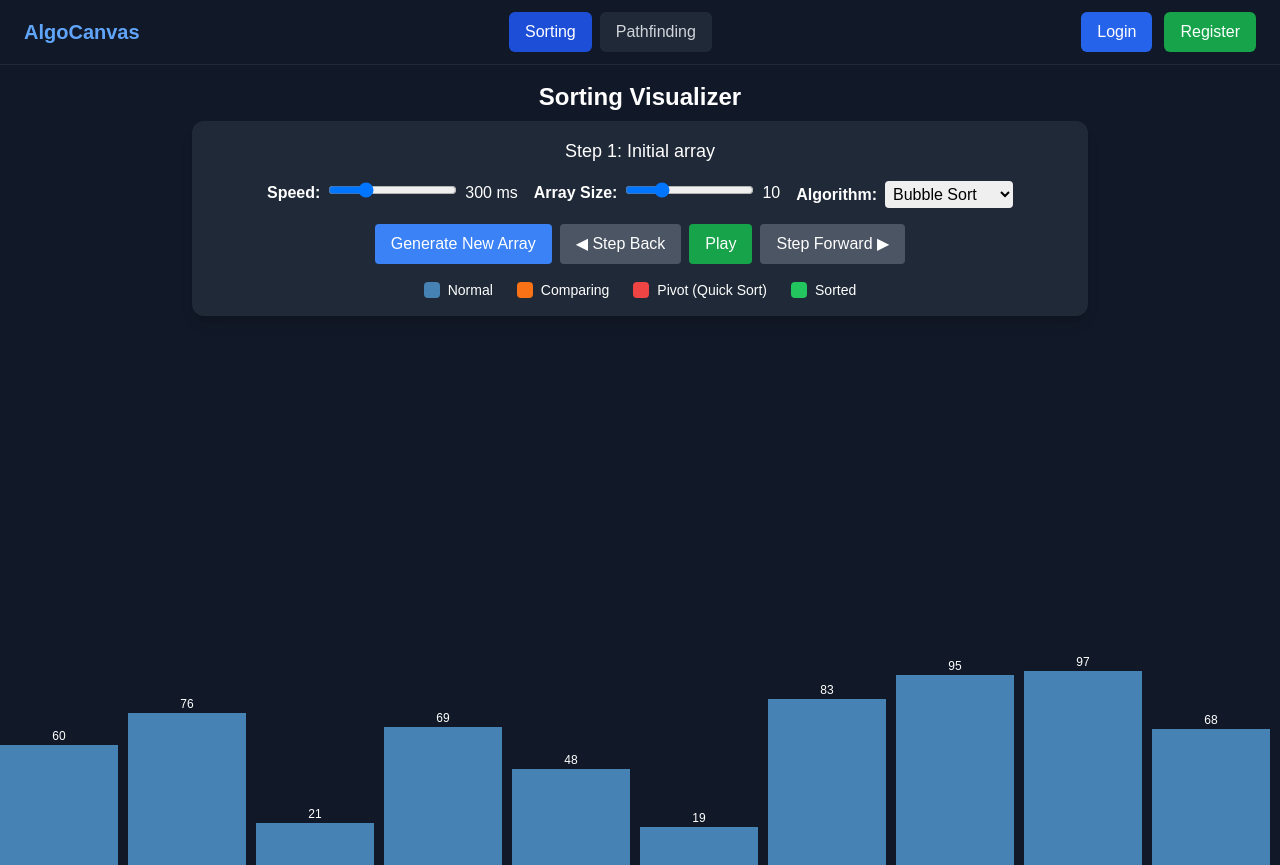
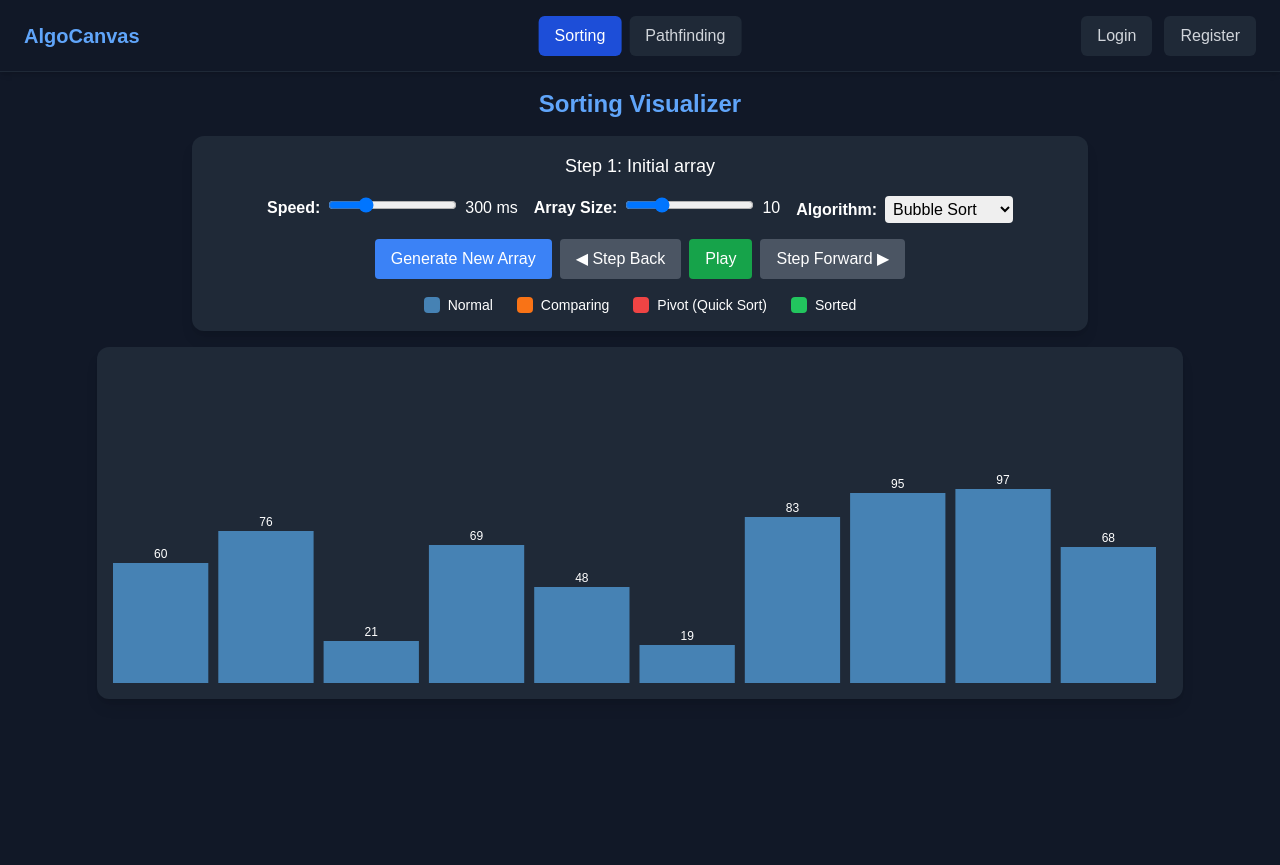
Before and after one commit to MoeAllami/CIS-376-Project, a Next.js app in the folder app/: page /sorting in a window 1280 px wide. After the commit the page ends 800 px from the top, so only its background shows below. Built offline with nearby package versions, Linux system fonts and the light colour scheme; no server answers.

Commit message:
some UI touch ups (#17) (#18)
* UI Updates

```diff
--- a/app/app/auth/register/page.tsx
+++ b/app/app/auth/register/page.tsx
@@ -2,7 +2,7 @@
 
 import { useState } from "react";
 import { useRouter } from "next/navigation";
-import { signIn } from "next-auth/react"; // Used to log the user in after registration
+import { signIn } from "next-auth/react";
 
 export default function RegisterPage() {
   const router = useRouter();
@@ -36,7 +36,7 @@ export default function RegisterPage() {
       const loginRes = await signIn("credentials", {
         email,
         password,
-        redirect: false, // We’ll manually handle the redirect below
+        redirect: false,
       });
 
       if (loginRes?.ok) {
@@ -80,7 +80,7 @@ export default function RegisterPage() {
         />
         <button
           type="submit"
-          className="bg-blue-600 text-white w-full py-2 rounded"
+          className="w-full py-2 rounded-md transition bg-gray-800 text-gray-300 hover:bg-gray-700"
         >
           Register
         </button>
--- a/app/app/auth/signin/page.tsx
+++ b/app/app/auth/signin/page.tsx
@@ -1,20 +1,30 @@
-// app/auth/signin/page.tsx
 "use client";
 
 import { signIn } from "next-auth/react";
 import { useState } from "react";
+import { useRouter } from "next/navigation";
 
 export default function SignInPage() {
+  const router = useRouter();
+
   const [email, setEmail] = useState("");
   const [password, setPassword] = useState("");
+  const [error, setError] = useState("");
 
   const handleSubmit = async (e: any) => {
     e.preventDefault();
-    await signIn("credentials", {
+
+    const res = await signIn("credentials", {
       email,
       password,
-      callbackUrl: "/", // Redirect after login
+      redirect: false,
     });
+
+    if (res?.error) {
+      setError("Invalid email or password");
+    } else if (res?.ok) {
+      router.push("/");
+    }
   };
 
   return (
@@ -27,6 +37,7 @@ export default function SignInPage() {
           className="border w-full p-2 text-black"
           value={email}
           onChange={(e) => setEmail(e.target.value)}
+          required
         />
         <input
           type="password"
@@ -34,10 +45,15 @@ export default function SignInPage() {
           className="border w-full p-2 text-black"
           value={password}
           onChange={(e) => setPassword(e.target.value)}
+          required
         />
-        <button type="submit" className="bg-black text-white px-4 py-2 rounded">
+        <button
+          type="submit"
+          className="w-full py-2 rounded-md transition bg-gray-800 text-gray-300 hover:bg-gray-700"
+        >
           Login
         </button>
+        {error && <p className="text-red-500 text-sm text-center">{error}</p>}
       </form>
     </div>
   );
--- a/app/app/components/LayoutWrapper.tsx
+++ b/app/app/components/LayoutWrapper.tsx
@@ -1,19 +1,10 @@
-// This component wraps all pages with optional NavBar
-// It uses usePathname() to determine the current route
-// NavBar is only shown when not on the homepage ("/")
+"use client";
+import NavBar from "./NavBar";
 
-'use client';
-import NavBar from './NavBar';
+interface Props {
+  children: React.ReactNode;
+}
 
-export default function LayoutWrapper({
-  children,
-}: {
-  children: React.ReactNode;
-}) {
-  return (
-    <>
-      {<NavBar />}
-      <main>{children}</main>
-    </>
-  );
+export default function LayoutWrapper({ children }: Props) {
+  return <main className="max-w-7xl mx-auto px-6 w-full">{children}</main>;
 }
--- a/app/app/components/NavBar.tsx
+++ b/app/app/components/NavBar.tsx
@@ -1,60 +1,63 @@
-'use client';
+"use client";
 
-import Link from 'next/link';
-import { usePathname } from 'next/navigation';
-import { useSession, signOut } from 'next-auth/react';
+import Link from "next/link";
+import { usePathname } from "next/navigation";
+import { useSession, signOut } from "next-auth/react";
 
 const NavBar = () => {
-  const pathname = usePathname();
+  const pathname = usePathname() ?? "";
   const { data: session } = useSession();
 
+  const navButton = (active: boolean) =>
+    `px-4 py-2 rounded-md transition ${
+      active
+        ? "bg-blue-700 text-white"
+        : "bg-gray-800 text-gray-300 hover:bg-gray-700"
+    }`;
+
+  const hiddenNavPaths = ["/", "/auth/signin", "/auth/register"];
+  const showNavButtons = !hiddenNavPaths.includes(pathname);
+
   return (
-    <nav className="bg-gray-900 text-white border-b border-gray-800 shadow-md w-full">
-      <div className="max-w-7xl mx-auto flex justify-between items-center px-6 py-3">
+    <nav className="bg-gray-900 text-white border-b border-gray-800 shadow-md w-full relative h-[4.5rem]">
+      <div className="max-w-7xl mx-auto w-full h-full px-6 relative flex items-center justify-center">
         {/* Left: Logo */}
-        <div className="flex items-center space-x-2">
-          <Link href="/" className="text-xl font-bold text-blue-400 hover:underline">
+        <div className="absolute left-6 top-1/2 -translate-y-1/2">
+          <Link
+            href="/"
+            className="text-xl font-bold text-blue-400 hover:underline"
+          >
             AlgoCanvas
           </Link>
         </div>
 
-        {/* Center: Navigation Buttons */}
-        <div className="flex gap-2">
+        {/* Center: Sorting / Pathfinding */}
+        {showNavButtons && (
+          <div className="absolute left-1/2 top-1/2 -translate-x-1/2 -translate-y-1/2 flex gap-2">
             <Link href="/sorting">
-            <button
-              className={`px-4 py-2 rounded-md transition ${
-                pathname === '/sorting'
-                  ? 'bg-blue-700 text-white'
-                  : 'bg-gray-800 text-gray-300 hover:bg-gray-700'
-              }`}
-            >
+              <button className={navButton(pathname === "/sorting")}>
                 Sorting
               </button>
             </Link>
-
             <Link href="/pathfinding">
-            <button
-              className={`px-4 py-2 rounded-md transition ${
-                pathname === '/pathfinding'
-                  ? 'bg-blue-700 text-white'
-                  : 'bg-gray-800 text-gray-300 hover:bg-gray-700'
-              }`}
-            >
+              <button className={navButton(pathname === "/pathfinding")}>
                 Pathfinding
               </button>
             </Link>
           </div>
+        )}
 
         {/* Right: Auth Controls */}
-        <div className="flex items-center gap-3">
+        <div className="absolute right-6 top-1/2 -translate-y-1/2 flex items-center gap-3">
           {session ? (
             <>
               <span className="text-sm text-gray-300">
-                Signed in as <span className="font-medium">{session.user?.email}</span>
+                {" "}
+                <span className="font-medium">{session.user?.email}</span>
               </span>
               <button
-                onClick={() => signOut({ callbackUrl: '/' })}
-                className="px-4 py-2 bg-red-600 hover:bg-red-700 rounded-md text-white"
+                onClick={() => signOut({ callbackUrl: "/" })}
+                className="px-4 py-2 rounded-md transition bg-gray-800 text-gray-300 hover:bg-gray-700"
               >
                 Logout
               </button>
@@ -62,12 +65,12 @@ const NavBar = () => {
           ) : (
             <>
               <Link href="/auth/signin">
-                <button className="px-4 py-2 bg-blue-600 hover:bg-blue-700 rounded-md text-white">
+                <button className={navButton(pathname === "/auth/signin")}>
                   Login
                 </button>
               </Link>
               <Link href="/auth/register">
-                <button className="px-4 py-2 bg-green-600 hover:bg-green-700 rounded-md text-white">
+                <button className={navButton(pathname === "/auth/register")}>
                   Register
                 </button>
               </Link>
--- a/app/app/layout.tsx
+++ b/app/app/layout.tsx
@@ -1,11 +1,12 @@
-import './globals.css';
-import React from 'react';
-import LayoutWrapper from './components/LayoutWrapper';
-import SessionWrapper from './components/SessionWrapper';
+import "./globals.css";
+import React from "react";
+import LayoutWrapper from "./components/LayoutWrapper";
+import SessionWrapper from "./components/SessionWrapper";
+import NavBar from "./components/NavBar";
 
 export const metadata = {
-  title: 'AlgoCanvas',
-  description: 'Interactive algorithm visualizer',
+  title: "AlgoCanvas",
+  description: "Interactive algorithm visualizer",
 };
 
 export default function RootLayout({
@@ -17,6 +18,7 @@ export default function RootLayout({
     <html lang="en">
       <body className="bg-gray-900 text-white">
         <SessionWrapper>
+          <NavBar />
           <LayoutWrapper>{children}</LayoutWrapper>
         </SessionWrapper>
       </body>
--- a/app/app/sorting/page.tsx
+++ b/app/app/sorting/page.tsx
@@ -1,10 +1,10 @@
-'use client';
+"use client";
 
-import { useState, useEffect, useRef } from 'react';
-import * as d3 from 'd3';
-import { SortResult } from '@/utils/SortingAlgorithms';
-import SaveLoadModal from '../components/SaveLoadModal';
-import { useSession } from 'next-auth/react';
+import { useState, useEffect, useRef } from "react";
+import * as d3 from "d3";
+import { SortResult } from "@/utils/SortingAlgorithms";
+import SaveLoadModal from "../components/SaveLoadModal";
+import { useSession } from "next-auth/react";
 
 const SortingVisualizer = () => {
   // SVG reference for D3 rendering
@@ -21,27 +21,29 @@ const SortingVisualizer = () => {
   const [currentStep, setCurrentStep] = useState(0);
   const [speed, setSpeed] = useState(300);
   const [arraySize, setArraySize] = useState(10);
-  const [selectedAlgorithm, setSelectedAlgorithm] = useState('bubble');
+  const [selectedAlgorithm, setSelectedAlgorithm] = useState("bubble");
   const [isPlaying, setIsPlaying] = useState(false);
   const intervalRef = useRef<NodeJS.Timeout | null>(null);
 
   // Save/load modal
   const [modalOpen, setModalOpen] = useState(false);
-  const [modalMode, setModalMode] = useState<'save' | 'load'>('save');
+  const [modalMode, setModalMode] = useState<"save" | "load">("save");
 
   // Generate a new random array and fetch sorting steps from the server
   const generateArray = async () => {
-    const newArray = Array.from({ length: arraySize }, () => Math.floor(Math.random() * 100 + 10));
+    const newArray = Array.from({ length: arraySize }, () =>
+      Math.floor(Math.random() * 100 + 10)
+    );
     setArray(newArray);
 
     try {
-      const response = await fetch('/api/sort', {
-        method: 'POST',
-        headers: { 'Content-Type': 'application/json' },
+      const response = await fetch("/api/sort", {
+        method: "POST",
+        headers: { "Content-Type": "application/json" },
         body: JSON.stringify({ array: newArray, algorithm: selectedAlgorithm }),
       });
 
-      if (!response.ok) throw new Error('Failed to fetch sort data');
+      if (!response.ok) throw new Error("Failed to fetch sort data");
 
       const data: SortResult = await response.json();
       setSteps(data.steps);
@@ -50,7 +52,7 @@ const SortingVisualizer = () => {
       setSortedIndices(data.sortedIndices);
       setCurrentStep(0);
     } catch (err) {
-      console.error('Error generating array or fetching sort:', err);
+      console.error("Error generating array or fetching sort:", err);
     }
   };
 
@@ -82,34 +84,39 @@ const SortingVisualizer = () => {
     const actualBarWidth = barWidth - gap;
 
     svg
-      .selectAll('rect')
+      .selectAll("rect")
       .data(data, (d, i) => i)
-      .join('rect')
+      .join("rect")
       .transition()
       .duration(speed / 1.2)
-      .attr('x', (_, i) => i * barWidth)
-      .attr('y', (d) => height - d * 2)
-      .attr('width', actualBarWidth)
-      .attr('height', (d) => d * 2)
-      .attr('fill', (_, i) => {
-        if (sorted.includes(i)) return 'green';
-        if (selectedAlgorithm === 'quick' && highlightIndices.length === 2 && i === highlightIndices[1]) return 'red';
-        if (highlightIndices.includes(i)) return 'orange';
-        return 'steelblue';
+      .attr("x", (_, i) => i * barWidth)
+      .attr("y", (d) => height - d * 2)
+      .attr("width", actualBarWidth)
+      .attr("height", (d) => d * 2)
+      .attr("fill", (_, i) => {
+        if (sorted.includes(i)) return "green";
+        if (
+          selectedAlgorithm === "quick" &&
+          highlightIndices.length === 2 &&
+          i === highlightIndices[1]
+        )
+          return "red";
+        if (highlightIndices.includes(i)) return "orange";
+        return "steelblue";
       });
 
     svg
-      .selectAll('text')
+      .selectAll("text")
       .data(data)
-      .join('text')
+      .join("text")
       .transition()
       .duration(speed / 1.2)
       .text((d) => d)
-      .attr('x', (_, i) => i * barWidth + actualBarWidth / 2)
-      .attr('y', (d) => height - d * 2 - 5)
-      .attr('text-anchor', 'middle')
-      .attr('fill', 'white')
-      .attr('font-size', 12);
+      .attr("x", (_, i) => i * barWidth + actualBarWidth / 2)
+      .attr("y", (d) => height - d * 2 - 5)
+      .attr("text-anchor", "middle")
+      .attr("fill", "white")
+      .attr("font-size", 12);
   }, [steps, highlights, sortedIndices, currentStep, speed]);
 
   // Playback control handlers
@@ -143,11 +150,11 @@ const SortingVisualizer = () => {
 
   // Save current visualization
   const handleSave = async (name: string) => {
-    await fetch('/api/save', {
-      method: 'POST',
-      headers: { 'Content-Type': 'application/json' },
+    await fetch("/api/save", {
+      method: "POST",
+      headers: { "Content-Type": "application/json" },
       body: JSON.stringify({
-        type: 'sorting',
+        type: "sorting",
         name,
         data: {
           array,
@@ -157,11 +164,10 @@ const SortingVisualizer = () => {
           sortedIndices,
           speed,
           arraySize,
-        }
-      })
+        },
+      }),
     });
   };
-
 
   // Load a saved visualization
   const handleLoad = async (itemId: string) => {
@@ -175,7 +181,7 @@ const SortingVisualizer = () => {
       sortedIndices,
       algorithm,
       speed: loadedSpeed,
-      arraySize: loadedSize
+      arraySize: loadedSize,
     } = visualization.data;
 
     setArray(array);
@@ -188,18 +194,31 @@ const SortingVisualizer = () => {
     setCurrentStep(0);
   };
 
+  return (
+    <div className="w-full max-w-7xl mx-auto px-6 flex flex-col items-center space-y-4">
+      <h2 className="text-2xl font-bold mt-4 text-blue-400">
+        Sorting Visualizer
+      </h2>
 
-  return (
-    <div className="w-screen h-screen overflow-hidden flex flex-col items-center bg-gray-900">
-      <h2 className="text-2xl font-bold text-white mt-4 mb-2">Sorting Visualizer</h2>
-
-      {/* Top control buttons */}
+      {/* Top Save/Load Buttons */}
       {session?.user && (
-        <div className="flex space-x-4 mb-2">
-          <button onClick={() => { setModalMode('save'); setModalOpen(true); }} className="bg-blue-600 hover:bg-blue-700 text-white px-4 py-2 rounded">
+        <div className="flex space-x-4">
+          <button
+            onClick={() => {
+              setModalMode("save");
+              setModalOpen(true);
+            }}
+            className="bg-blue-600 hover:bg-blue-700 text-white px-4 py-2 rounded"
+          >
             Save
           </button>
-          <button onClick={() => { setModalMode('load'); setModalOpen(true); }} className="bg-gray-600 hover:bg-gray-700 text-white px-4 py-2 rounded">
+          <button
+            onClick={() => {
+              setModalMode("load");
+              setModalOpen(true);
+            }}
+            className="bg-gray-800 text-gray-300 hover:bg-gray-700 px-4 py-2 rounded"
+          >
             Load
           </button>
         </div>
@@ -207,32 +226,56 @@ const SortingVisualizer = () => {
 
       {/* Control Panel */}
       <div className="bg-gray-800 rounded-xl shadow-lg p-4 w-11/12 max-w-4xl text-white space-y-4">
+        {/* Step Description */}
         <div className="text-center">
           <p className="text-lg font-medium">
-            Step {currentStep + 1}: {descriptions[currentStep] || 'Processing...'}
+            Step {currentStep + 1}:{" "}
+            {descriptions[currentStep] || "Processing..."}
           </p>
-          {selectedAlgorithm === 'quick' && (
+          {selectedAlgorithm === "quick" && (
             <p className="text-sm text-gray-400 italic">
-              (Quick Sort uses divide and conquer — highlighted subarray is the current recursive partition.)
+              (Quick Sort uses divide and conquer — highlighted subarray is the
+              current recursive partition.)
             </p>
           )}
         </div>
 
         {/* Sorting Controls */}
         <div className="flex flex-wrap justify-center gap-4">
+          {/* Speed slider */}
           <div>
             <label className="mr-2 font-semibold">Speed:</label>
-            <input type="range" min="50" max="1000" value={speed} onChange={(e) => setSpeed(Number(e.target.value))} />
+            <input
+              type="range"
+              min="50"
+              max="1000"
+              value={speed}
+              onChange={(e) => setSpeed(Number(e.target.value))}
+            />
             <span className="ml-2">{speed} ms</span>
           </div>
+
+          {/* Array Size slider */}
           <div>
             <label className="mr-2 font-semibold">Array Size:</label>
-            <input type="range" min="5" max="25" value={arraySize} onChange={(e) => setArraySize(Number(e.target.value))} />
+            <input
+              type="range"
+              min="5"
+              max="25"
+              value={arraySize}
+              onChange={(e) => setArraySize(Number(e.target.value))}
+            />
             <span className="ml-2">{arraySize}</span>
           </div>
+
+          {/* Algorithm select */}
           <div>
             <label className="mr-2 font-semibold">Algorithm:</label>
-            <select value={selectedAlgorithm} onChange={(e) => setSelectedAlgorithm(e.target.value)} className="p-1 rounded text-black">
+            <select
+              value={selectedAlgorithm}
+              onChange={(e) => setSelectedAlgorithm(e.target.value)}
+              className="p-1 rounded text-black"
+            >
               <option value="bubble">Bubble Sort</option>
               <option value="selection">Selection Sort</option>
               <option value="insertion">Insertion Sort</option>
@@ -243,16 +286,30 @@ const SortingVisualizer = () => {
 
         {/* Playback Buttons */}
         <div className="flex flex-wrap justify-center gap-2">
-          <button onClick={generateArray} className="bg-blue-500 hover:bg-blue-600 text-white px-4 py-2 rounded">
+          <button
+            onClick={generateArray}
+            className="bg-blue-500 hover:bg-blue-600 text-white px-4 py-2 rounded"
+          >
             Generate New Array
           </button>
-          <button onClick={stepBack} className="bg-gray-600 hover:bg-gray-700 text-white px-4 py-2 rounded">
+          <button
+            onClick={stepBack}
+            className="bg-gray-600 hover:bg-gray-700 text-white px-4 py-2 rounded"
+          >
             ◀ Step Back
           </button>
-          <button onClick={isPlaying ? pause : play} className={`${isPlaying ? 'bg-red-600' : 'bg-green-600'} hover:brightness-110 text-white px-4 py-2 rounded`}>
-            {isPlaying ? 'Pause' : 'Play'}
+          <button
+            onClick={isPlaying ? pause : play}
+            className={`${
+              isPlaying ? "bg-red-600" : "bg-green-600"
+            } hover:brightness-110 text-white px-4 py-2 rounded`}
+          >
+            {isPlaying ? "Pause" : "Play"}
           </button>
-          <button onClick={stepForward} className="bg-gray-600 hover:bg-gray-700 text-white px-4 py-2 rounded">
+          <button
+            onClick={stepForward}
+            className="bg-gray-600 hover:bg-gray-700 text-white px-4 py-2 rounded"
+          >
             Step Forward ▶
           </button>
         </div>
@@ -279,9 +336,15 @@ const SortingVisualizer = () => {
       </div>
 
       {/* SVG Container */}
-      <svg ref={svgRef} className="w-full h-[40vh] mt-auto" preserveAspectRatio="none" />
+      <div className="w-11/12 max-w-6xl mt-6 mb-4 bg-gray-800 rounded-xl shadow-lg p-4">
+        <svg
+          ref={svgRef}
+          className="w-full h-[40vh]"
+          preserveAspectRatio="none"
+        />
+      </div>
 
-      {/* Save/Load Modal */}
+      {/* Modal */}
       {session?.user && (
         <SaveLoadModal
           isOpen={modalOpen}
--- a/app/pages/api/auth/[...nextauth].ts
+++ b/app/pages/api/auth/[...nextauth].ts
@@ -5,7 +5,6 @@ import { dbConnect } from "@/lib/mongodb";
 import User from "@/models/User";
 import bcrypt from "bcryptjs";
 
-// Add the type here
 const authOptions: NextAuthOptions = {
   session: {
     strategy: "jwt",
@@ -23,7 +22,10 @@ const authOptions: NextAuthOptions = {
         const user = await User.findOne({ email: credentials?.email });
         if (!user) throw new Error("No user found");
 
-        const isValid = await bcrypt.compare(credentials!.password, user.password);
+        const isValid = await bcrypt.compare(
+          credentials!.password,
+          user.password
+        );
         if (!isValid) throw new Error("Invalid password");
 
         return { id: user._id, email: user.email };
```
Also changed, not shown: app/app/components/SessionWrapper.tsx (+8 -4 lines), app/app/page.tsx (+20 -20 lines), app/app/pathfinding/page.tsx (+84 -44 lines), app/pages/api/auth/register.ts (+8 -6 lines). Lines whose indentation alone changed are shown as unchanged.
